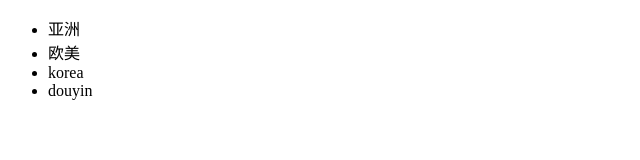
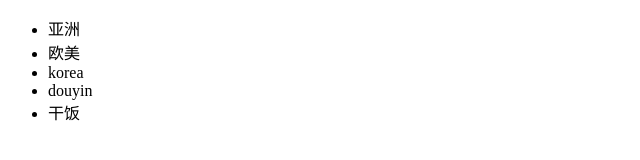
Before and after one commit to EstherYu7/MI_proj, a plain HTML site: page index.html in a window 1280 px wide. Shown: the full height of the page, 0-640 px from the left. Drawn offline with Linux system fonts and the light colour scheme.

Commit message:
约饭功能

```diff
--- a/index.html
+++ b/index.html
@@ -11,6 +11,7 @@
     <li>欧美</li>
     <li>korea</li>
     <li>douyin</li>
+    <li>干饭</li>
 
 </ul>
 </body>
```
